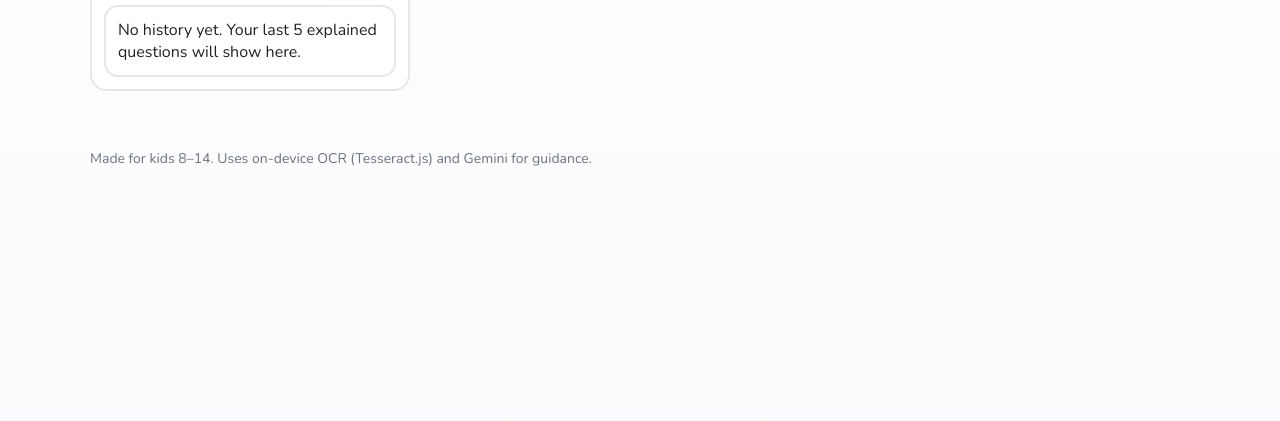
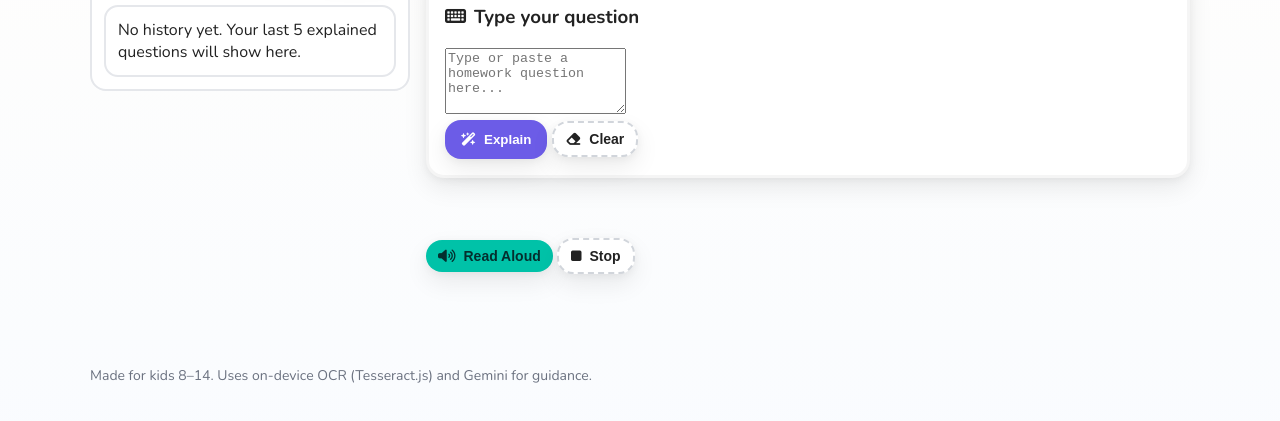
Before and after one commit to heygopal67-web/homework-helper, a plain HTML site: page index.html in a window 1280 px wide. Shown: the part 195-616 px from the top of the page. Drawn offline with nearby package versions, Linux system fonts and the light colour scheme.

Commit message:
add read aloud and qs box

```diff
--- a/index.html
+++ b/index.html
@@ -61,11 +61,47 @@
             <input id="fileInput" type="file" accept="image/*" hidden />
           </section>
 
+          <section class="type-in card">
+            <h3 class="type-title">
+              <i class="fa-solid fa-keyboard icon" aria-hidden="true"></i
+              ><span>Type your question</span>
+            </h3>
+            <textarea
+              id="typedQuestion"
+              rows="4"
+              placeholder="Type or paste a homework question here..."
+            ></textarea>
+            <div class="type-actions">
+              <button id="explainTypedBtn" class="btn primary">
+                <i
+                  class="fa-solid fa-wand-magic-sparkles icon"
+                  aria-hidden="true"
+                ></i
+                ><span>Explain</span>
+              </button>
+              <button id="clearTypedBtn" class="btn ghost small">
+                <i class="fa-solid fa-eraser icon" aria-hidden="true"></i
+                ><span>Clear</span>
+              </button>
+            </div>
+          </section>
+
           <section
             id="progressArea"
             class="progress"
             aria-live="polite"
           ></section>
+
+          <div class="results-toolbar">
+            <button id="speakBtn" class="btn secondary small">
+              <i class="fa-solid fa-volume-high icon" aria-hidden="true"></i
+              ><span>Read Aloud</span>
+            </button>
+            <button id="stopSpeakBtn" class="btn ghost small">
+              <i class="fa-solid fa-stop icon" aria-hidden="true"></i
+              ><span>Stop</span>
+            </button>
+          </div>
 
           <section id="results" class="results" aria-live="polite"></section>
         </section>
```
